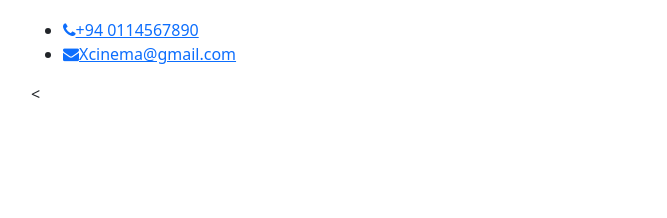
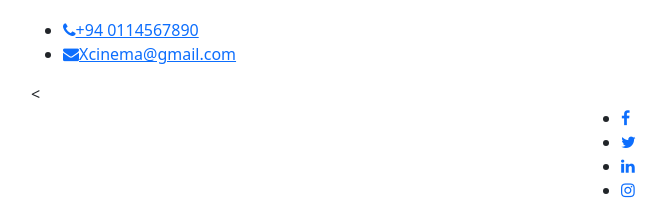
Before and after one commit to Sithum0108/Movie_Ticket_Booking---Group-10, a Python web app: template MTB/Template/about.html in a window 1280 px wide. Shown: the part 2811-3029 px from the top of the page, without its empty margins (63-730 px from the left). Before the commit the page ends 2909 px from the top, so only its background shows below. Run offline with Jinja, Linux system fonts and the light colour scheme; the template is opened without the code that fills it, so the values that code supplies are empty; some libraries are stand-ins or nearby versions.

Commit message:
Update about.html
end of footer section

```diff
--- a/MTB/Template/about.html
+++ b/MTB/Template/about.html
@@ -178,3 +178,35 @@ At our movie hall, your comfort, cleanliness, and overall satisfaction are our p
          </div>
       </div>
 <!-- footer section end -->
+
+<!-- copyright section start -->
+      <div class="copyright_section">
+         <div class="container">
+            <div class="row">
+               <div class="col-lg-6 col-sm-12">
+               </div>
+               <div class="col-lg-6 col-sm-12">
+                  <div class="footer_social_icon">
+                     <ul>
+                        <li><a href="#"><i class="fa fa-facebook" aria-hidden="true"></i></a></li>
+                        <li><a href="#"><i class="fa fa-twitter" aria-hidden="true"></i></a></li>
+                        <li><a href="#"><i class="fa fa-linkedin" aria-hidden="true"></i></a></li>
+                        <li><a href="#"><i class="fa fa-instagram" aria-hidden="true"></i></a></li>
+                     </ul>
+                  </div>
+               </div>
+            </div>
+         </div>
+      </div>
+      <!-- copyright section end -->
+      <!-- Javascript files-->
+      <script src="js/jquery.min.js"></script>
+      <script src="js/popper.min.js"></script>
+      <script src="js/bootstrap.bundle.min.js"></script>
+      <script src="js/jquery-3.0.0.min.js"></script>
+      <script src="js/plugin.js"></script>
+      <!-- sidebar -->
+      <script src="js/jquery.mCustomScrollbar.concat.min.js"></script>
+      <script src="js/custom.js"></script>
+   </body>
+</html>
```
